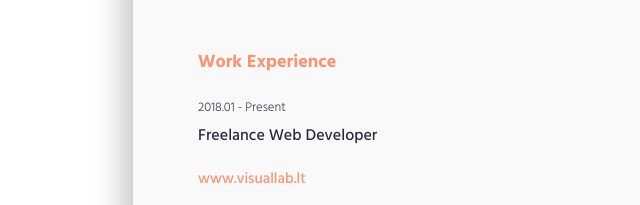
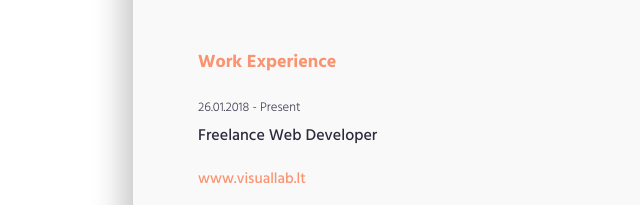
Before and after one commit to EglePe/EglePe.github.io, a plain HTML site: page index.html in a window 1280 px wide. Shown: the part 1204-1409 px from the top of the page, 507-1147 px from the left. Drawn offline with Linux system fonts and the light colour scheme.

Commit message:
Update index.html

```diff
--- a/index.html
+++ b/index.html
@@ -225,7 +225,7 @@
         <div class="row">
             <div class="col-md-12">
                 <div class="content-item">
-                    <small>2018.01 - Present</small>
+                    <small>26.01.2018 - Present</small>
                     <h3>Freelance Web Developer</h3>
                     <h4><a href="http://visuallab.lt/">www.visuallab.lt</a></h4>
 
```
